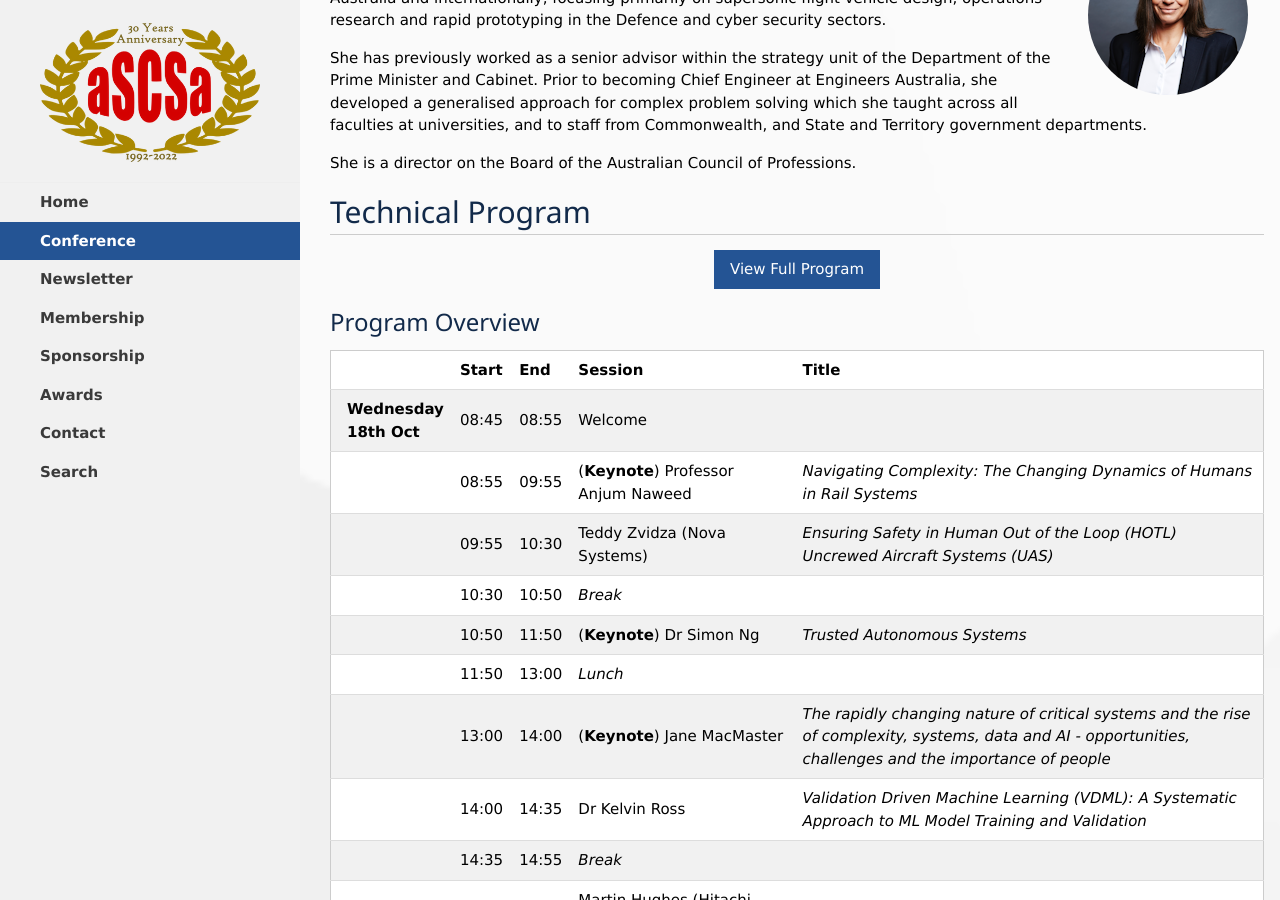
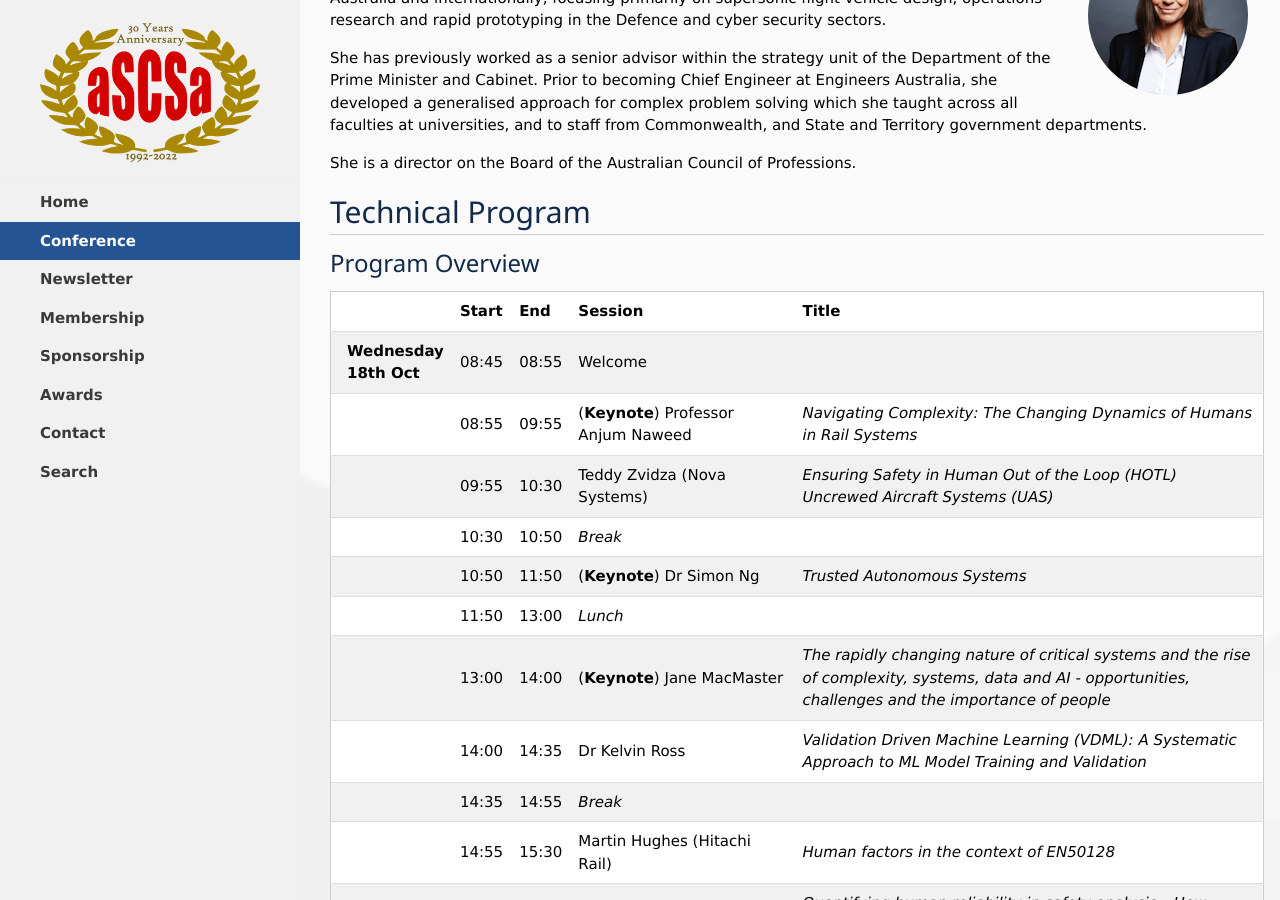
Before and after one commit to aus-safety-critical-systems-assoc/aus-safety-critical-systems-assoc.github.io, a Jekyll site: the page built from _conferences/2023.markdown, in a window 1280 px wide and 900 px high, scrolled down 4417 px. Built offline with Jekyll 4.4.1, drawn with Linux system fonts in a browser that asks for light colours.

Commit message:
Moved 'full program' button.

```diff
--- a/_conferences/2023.markdown
+++ b/_conferences/2023.markdown
@@ -132,9 +132,6 @@
 
 ## Technical Program
 
-{:class="w3-center"}
-[View Full Program](./program){:class="w3-button w3-theme"}
-
 ### Program Overview
 
 | | **Start** | **End** | **Session** | **Title** |
@@ -163,6 +160,9 @@
 | | 14:45 | 14:55 | (*Sponsor*) RGB Assurance | |
 | | 14:55 | 15:00 | Closing | |
 
+{:class="w3-center"}
+[View Full Program](./program){:class="w3-button w3-theme"}
+
 ## Venues
 
 ### Conference Venue
```
